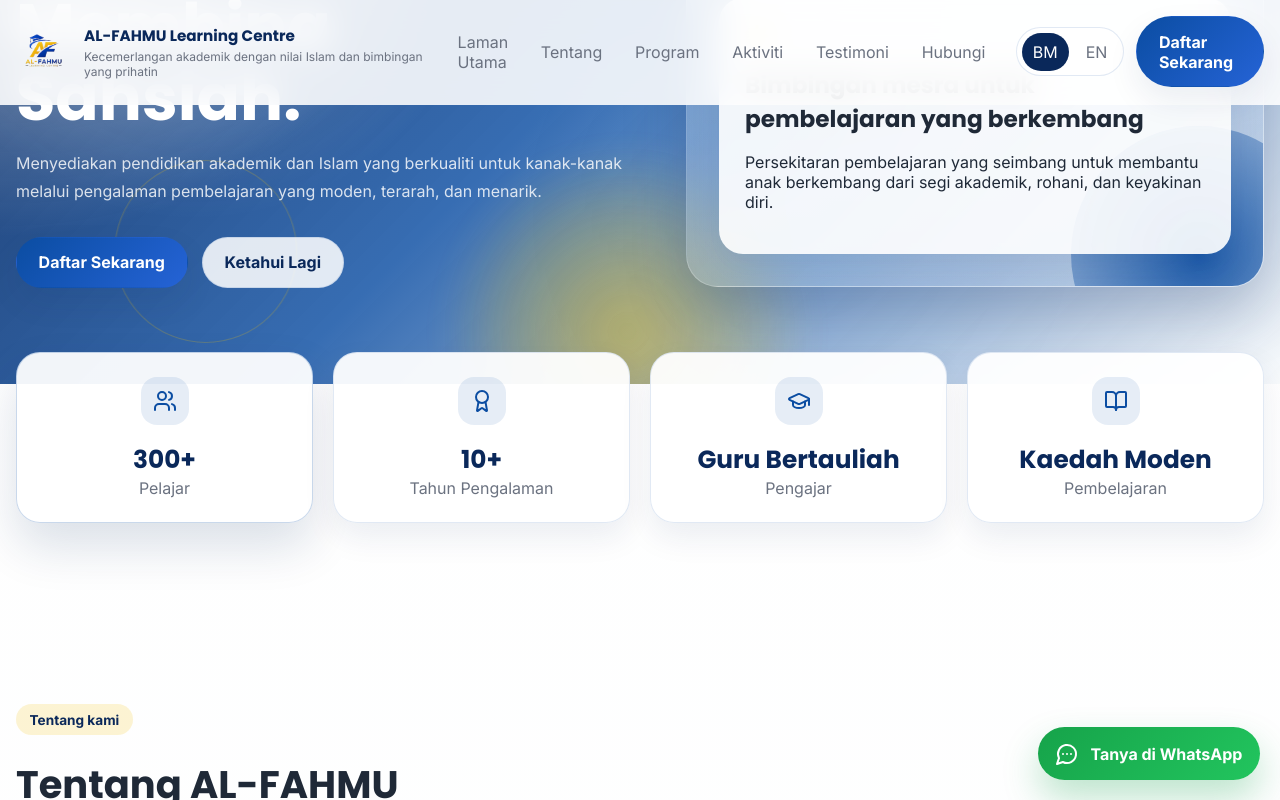
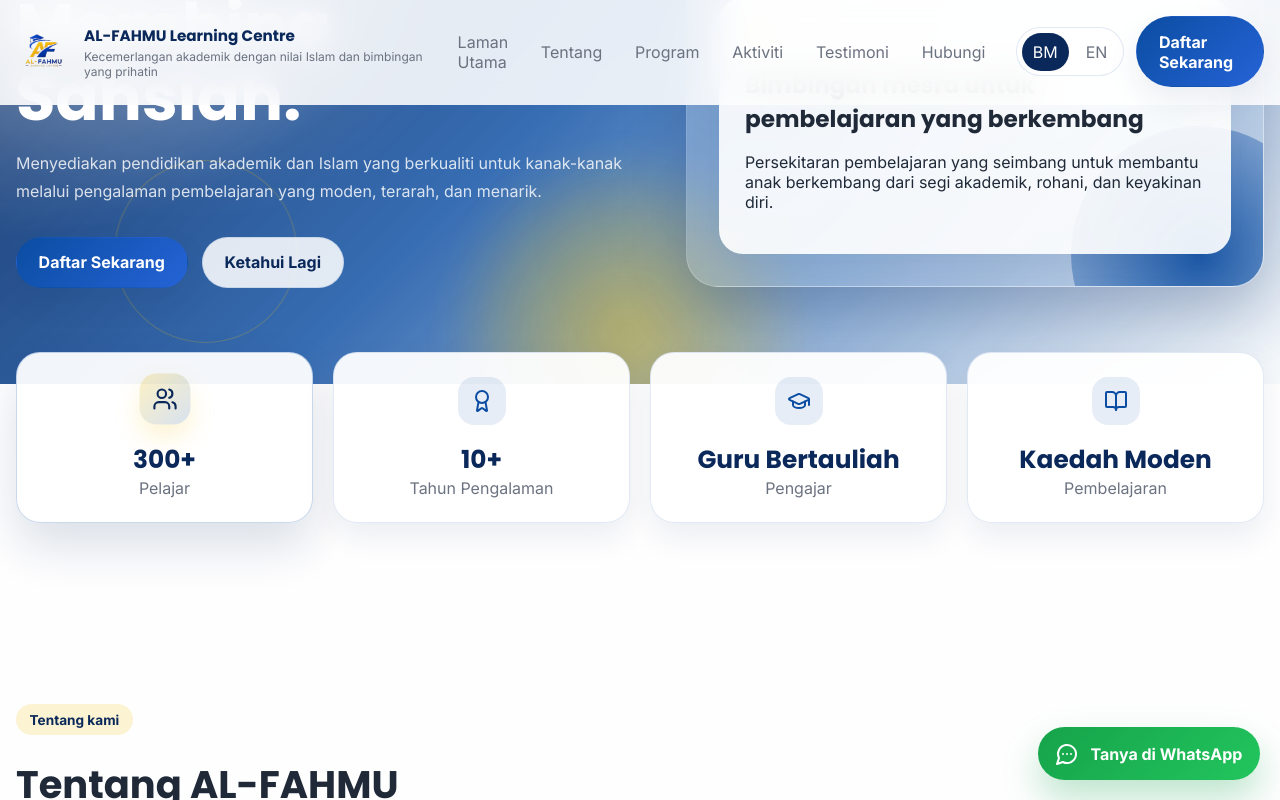
Before and after one commit to aimanasrn/alfahmulc, a React (Vite) app: page / in a window 1280 px wide. In both pictures the pointer is over the element 164 px from the left and 826 px from the top of the page. Shown: the part 426-1226 px from the top of the page. Built offline with nearby package versions, Linux system fonts and the light colour scheme.

Commit message:
feat: add card-specific hover accents

```diff
--- a/src/styles/index.css
+++ b/src/styles/index.css
@@ -654,6 +654,11 @@ textarea:focus-visible {
   margin-bottom: 1rem;
   background: rgba(11, 77, 162, 0.1);
   color: var(--color-primary);
+  transition:
+    transform 220ms ease,
+    background-color 220ms ease,
+    color 220ms ease,
+    box-shadow 220ms ease;
 }
 
 .stat-card strong {
@@ -734,6 +739,11 @@ textarea:focus-visible {
 
 .about-card svg {
   color: var(--color-accent);
+  transition:
+    transform 220ms ease,
+    background-color 220ms ease,
+    color 220ms ease,
+    box-shadow 220ms ease;
 }
 
 .about-card__list,
@@ -794,6 +804,7 @@ textarea:focus-visible {
   margin-top: 1rem;
   color: var(--color-primary);
   font-weight: 700;
+  transition: transform 220ms ease, color 220ms ease;
 }
 
 .why-choose-us {
@@ -860,6 +871,11 @@ textarea:focus-visible {
   background: linear-gradient(135deg, rgba(11, 77, 162, 0.14), rgba(244, 194, 13, 0.28));
   color: var(--color-primary-dark);
   font-weight: 800;
+  transition:
+    transform 220ms ease,
+    background-color 220ms ease,
+    color 220ms ease,
+    box-shadow 220ms ease;
 }
 
 .gallery-grid {
@@ -895,6 +911,7 @@ textarea:focus-visible {
 .gallery-card h3 {
   margin: 0;
   padding: 1rem 1.15rem 1.2rem;
+  transition: transform 220ms ease, color 220ms ease;
 }
 
 .testimonial-grid {
@@ -983,6 +1000,7 @@ textarea:focus-visible {
   display: flex;
   gap: 0.25rem;
   color: var(--color-accent);
+  transition: transform 220ms ease, color 220ms ease;
 }
 
 .testimonial-marquee-card p {
@@ -1032,6 +1050,7 @@ textarea:focus-visible {
   font-family: "Poppins", sans-serif;
   font-size: 1.25rem;
   font-weight: 700;
+  transition: transform 220ms ease, color 220ms ease;
 }
 
 .testimonial-card__meta {
@@ -1043,6 +1062,70 @@ textarea:focus-visible {
   display: flex;
   gap: 0.25rem;
   margin-bottom: 1rem;
+  transition: transform 220ms ease, color 220ms ease;
+}
+
+.stat-card:hover .stat-card__icon,
+.stat-card:focus-within .stat-card__icon,
+.program-card:hover .program-card__icon,
+.program-card:focus-within .program-card__icon,
+.method-card:hover .method-card__number,
+.method-card:focus-within .method-card__number,
+.about-card:hover svg,
+.about-card:focus-within svg {
+  transform: translateY(-2px) scale(1.06);
+  color: var(--color-primary-dark);
+  box-shadow: 0 12px 24px rgba(244, 194, 13, 0.18);
+}
+
+.stat-card:hover .stat-card__icon,
+.stat-card:focus-within .stat-card__icon,
+.program-card:hover .program-card__icon,
+.program-card:focus-within .program-card__icon,
+.method-card:hover .method-card__number,
+.method-card:focus-within .method-card__number {
+  background: linear-gradient(135deg, rgba(244, 194, 13, 0.24), rgba(11, 77, 162, 0.16));
+}
+
+.program-card:hover a,
+.program-card:focus-within a {
+  transform: translateX(4px);
+  color: var(--color-primary-dark);
+}
+
+.gallery-card:hover h3,
+.gallery-card:focus-within h3 {
+  color: var(--color-primary);
+}
+
+.testimonial-card:hover,
+.testimonial-card:focus-within {
+  transform: translateY(-4px) scale(1.005);
+}
+
+.testimonial-marquee-card:hover,
+.testimonial-marquee-card:focus-within {
+  transform: translateY(-4px) scale(1.008);
+  box-shadow: 0 20px 40px rgba(10, 40, 90, 0.12);
+}
+
+.testimonial-card:hover .testimonial-card__avatar,
+.testimonial-card:focus-within .testimonial-card__avatar {
+  transform: scale(1.05);
+}
+
+.testimonial-marquee-card:hover .testimonial-marquee-card__stars,
+.testimonial-marquee-card:focus-within .testimonial-marquee-card__stars,
+.testimonial-card:hover .testimonial-card__stars,
+.testimonial-card:focus-within .testimonial-card__stars {
+  color: #e7b700;
+}
+
+.contact-form-card:hover,
+.contact-form-card:focus-within,
+.about-objectives:hover,
+.about-objectives:focus-within {
+  background: rgba(255, 255, 255, 0.96);
 }
 
 .testimonial-card__quote {
```
